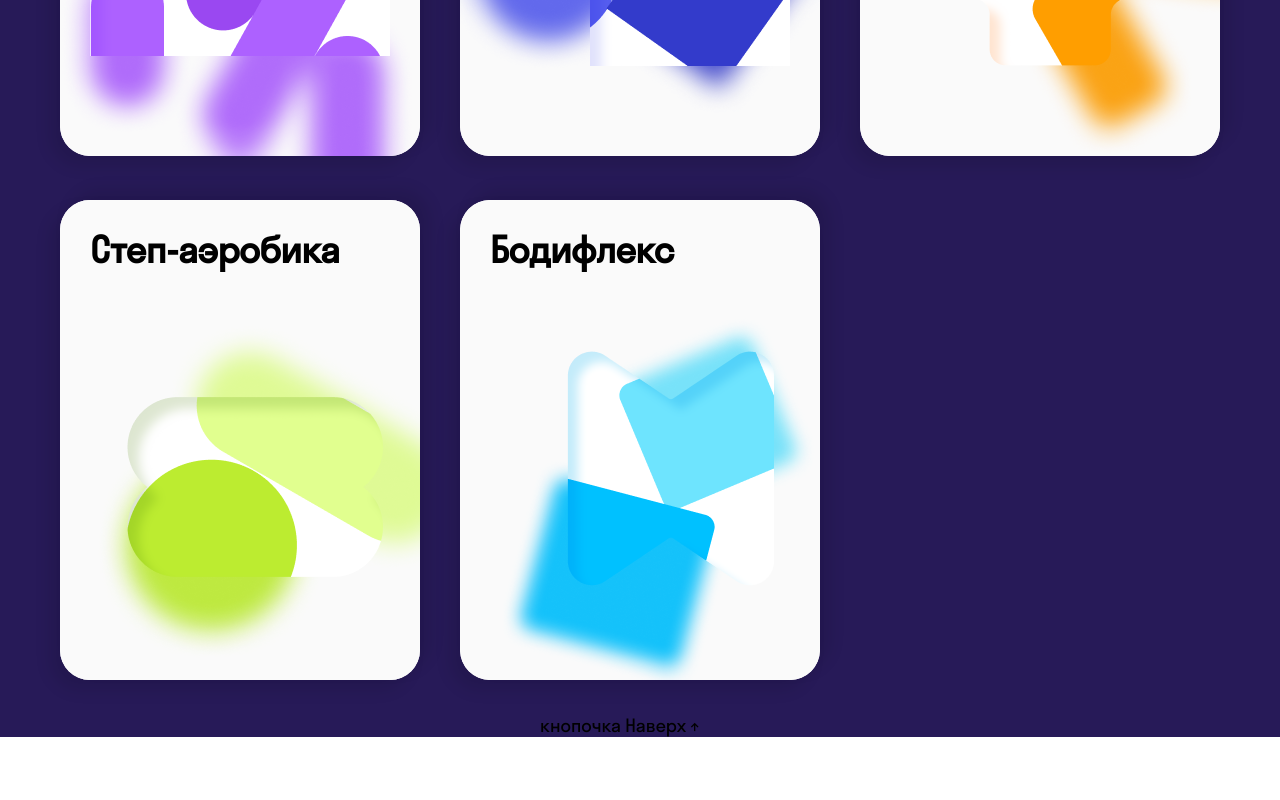
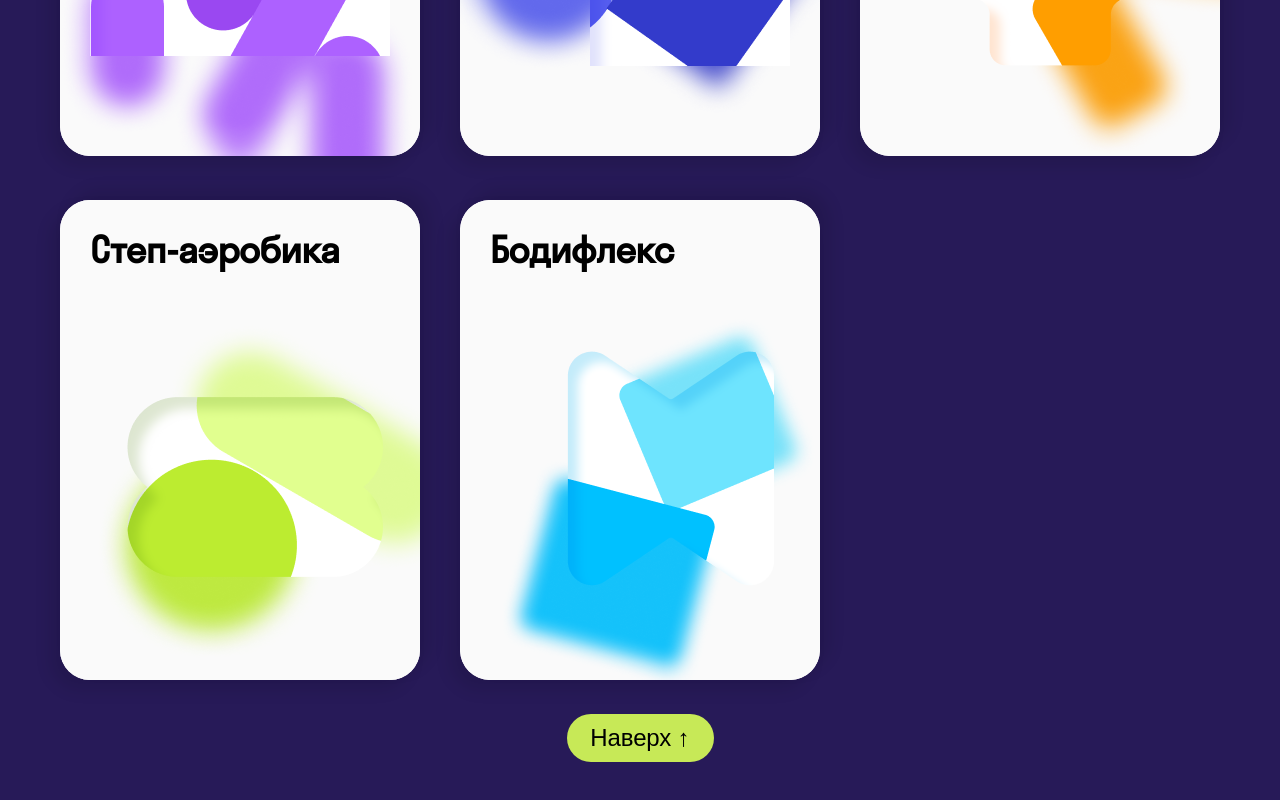
Before and after one commit to noizzer28/SkyFitnessPro, a React (Create React App) app: page / in a window 1280 px wide. Shown: the part 628-1428 px from the top of the page. Before the commit the page ends 1365 px from the top, so only its background shows below. Built offline with nearby package versions, Linux system fonts and the light colour scheme.

Commit message:
Кнопки работают корректно на всех страницах

```diff
--- a/src/App.styles.js
+++ b/src/App.styles.js
@@ -41,23 +41,6 @@ h6 {
 	font-style: normal;
 	font-weight: 400;
 }
-button {
-	cursor: pointer;
-	border-radius: 46px;
-  background: var(--palette-purple-90);
-  color: #fafafa;
-  font-size: 18px;
-  line-height: 24px;
-  letter-spacing: -0.05px;
-  transition: 0.2s;
-  border-color: transparent;
-  &:hover {
-    background-color: #3f007d;
-  }
-  &:active {
-    background-color: var(--palette-purple-100);
-  }
-}
 html, body {
 	font-family: "StratosSkyeng", sans-serif;
 	color: #000;
@@ -89,12 +72,11 @@ export const ButtonPurple = styled.button`
   border-radius: 46px;
   background: var(--palette-purple-90);
   border: none;
-  font-style: normal;
-  font-weight: 400;
   color: #fff;
   font-size: 18px;
   line-height: 24px;
   letter-spacing: -0.05px;
+  cursor: pointer;
 
   &:disabled {
     background-color: #303030;
--- a/src/components/header/header.styles.jsx
+++ b/src/components/header/header.styles.jsx
@@ -1,4 +1,5 @@
 import styled from 'styled-components'
+import { ButtonPurple } from '../../App.styles'
 
 export const Header = styled.div`
   display: flex;
@@ -41,11 +42,17 @@ export const HeaderButton = styled.div`
   position: relative;
 `
 
-export const EnterButton = styled.button`
+export const EnterButton = styled(ButtonPurple)`
   width: 77px;
   height: 36px;
   font-size: 16px;
-  background-color: #140d40;
+  background: #140d40;
+  &:hover {
+    background: #2d1f79;
+  }
+  &:active {
+    background: #3b29a1;
+  }
 `
 export const Dropdown = styled.div`
   position: relative;
--- a/src/pages/course-page/Course.styles.js
+++ b/src/pages/course-page/Course.styles.js
@@ -17,7 +17,6 @@ export const CourseImg = styled.img`
 export const CourseTitle = styled.p`
   position: absolute;
   color: #000;
-  font-variant-numeric: lining-nums proportional-nums;
   font-size: 64px;
   line-height: 72px;
   letter-spacing: -0.8px;
@@ -28,7 +27,6 @@ export const CourseTitle = styled.p`
 export const CourseAdvantages = styled.section``
 
 export const CourseHeaders = styled.p`
-  font-variant-numeric: lining-nums proportional-nums;
   font-size: 40px;
   line-height: 48px;
   margin-top: 75px;
@@ -61,7 +59,6 @@ export const ItemCircle = styled.div`
 `
 
 export const ItemText = styled.p`
-  font-variant-numeric: lining-nums proportional-nums;
   font-size: 24px;
   line-height: 32px;
 `
@@ -79,13 +76,11 @@ export const ListDirections = styled.ul`
 export const ItemDirections = styled.li`
   list-style-type: disc;
   list-style-position: inside;
-  font-variant-numeric: lining-nums proportional-nums;
   font-size: 24px;
   line-height: 32px;
 `
 
 export const CourseDescription = styled.p`
-  font-variant-numeric: lining-nums proportional-nums;
   font-size: 24px;
   line-height: 32px;
   margin-top: 75px;
@@ -108,7 +103,6 @@ export const FooterLeft = styled.div`
 `
 
 export const FooterText = styled.p`
-  font-variant-numeric: lining-nums proportional-nums;
   font-size: 32px;
   line-height: 40px;
   margin-bottom: 34px;
--- a/src/pages/main-page/MainPage.jsx
+++ b/src/pages/main-page/MainPage.jsx
@@ -34,7 +34,9 @@ export const Main = () => {
             <Card name={'Степ-аэробика'} position={4}></Card>
             <Card name={'Бодифлекс'} position={5}></Card>
           </S.MainList>
-          <S.MainButton>кнопочка Наверх ↑</S.MainButton>
+          <S.MainFooter>
+            <S.MainButton>Наверх ↑</S.MainButton>
+          </S.MainFooter>
         </Container>
       </DarkBG>
     </>
--- a/src/pages/main-page/MainPage.styles.js
+++ b/src/pages/main-page/MainPage.styles.js
@@ -1,4 +1,5 @@
 import { styled } from 'styled-components'
+import { ButtonPurple } from '../../App.styles'
 
 export const TitleBlock = styled.div`
   display: flex;
@@ -50,7 +51,24 @@ export const MainList = styled.ul`
   row-gap: 44px;
   margin-bottom: 34px;
 `
-export const MainButton = styled.div`
-  width: 200px;
-  margin: 0 auto;
+export const MainFooter = styled.div`
+  display: flex;
+  justify-content: center;
 `
+export const MainButton = styled(ButtonPurple)`
+  width: 147px;
+  height: 48px;
+  margin-bottom: 60px;
+  border-radius: 46px;
+  background: #c7e957;
+  color: #000;
+  font-size: 24px;
+  line-height: 32px;
+  letter-spacing: -0.1px;
+  &:hover {
+    background: #daf289;
+  }
+  & active {
+    background: #ebffab;
+  }
+`
--- a/src/pages/profile-page/Profile.styles.js
+++ b/src/pages/profile-page/Profile.styles.js
@@ -75,7 +75,9 @@ export const Card = styled.div`
 
 export const Image = styled.img``
 
-export const RedirectButton = styled.button`
+export const RedirectButton = styled(ButtonPurple)`
+  border-radius: 80px;
+  background: #c7e957;
   color: #000;
   font-size: 20px;
   line-height: 115%;
@@ -84,11 +86,11 @@ export const RedirectButton = styled.button`
   position: absolute;
   left: 30px;
   bottom: 27px;
-  border-radius: 80px;
-  background: #c7e957;
-  border: 0;
   &:hover {
-    background-color: #daf289;
+    background: #daf289;
+  }
+  & active {
+    background: #ebffab;
   }
 `
 
--- a/src/pages/workout-page/workout.styles.jsx
+++ b/src/pages/workout-page/workout.styles.jsx
@@ -1,4 +1,5 @@
 import styled from 'styled-components'
+import { ButtonPurple } from '../../App.styles'
 
 export const Center = styled.div``
 export const CenterHeader = styled.h1`
@@ -44,9 +45,8 @@ export const ExercisesListItem = styled.li`
   list-style-type: disc;
   max-width: 380px;
 `
-export const ProgressButton = styled.button`
+export const ProgressButton = styled(ButtonPurple)`
   width: 275px;
-  height: 52px;
 `
 
 export const Progress = styled.div`
@@ -170,7 +170,4 @@ export const ModalInput = styled.input`
 export const ModalBlock = styled.div`
   width: 361px;
 `
-export const ModalButton = styled.button`
-  width: 278px;
-  height: 52px;
-`
+export const ModalButton = styled(ButtonPurple)``
```
